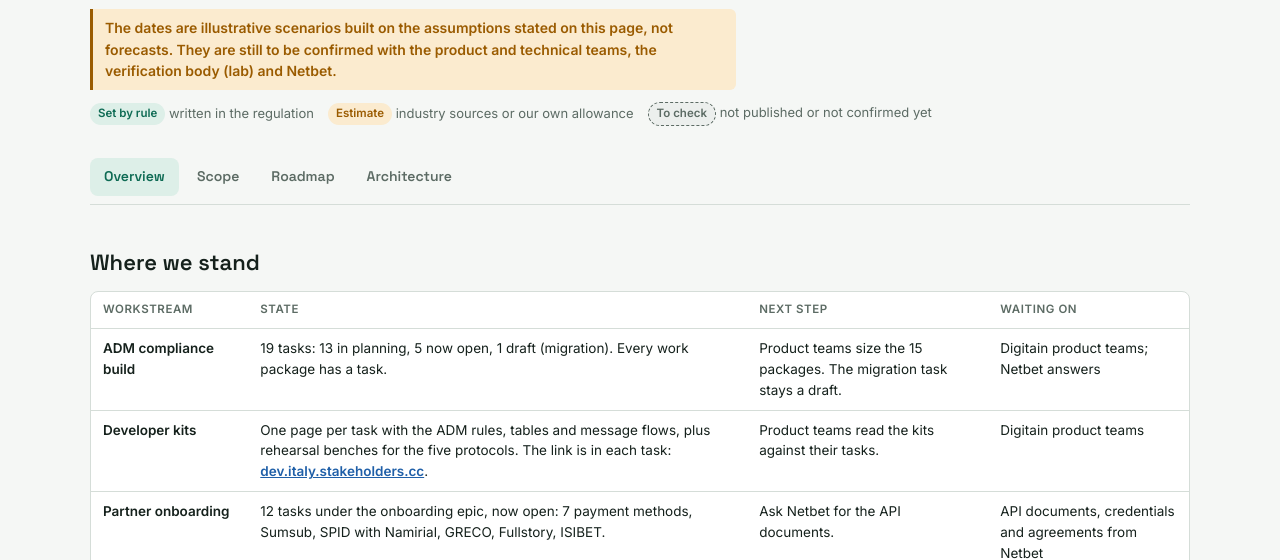
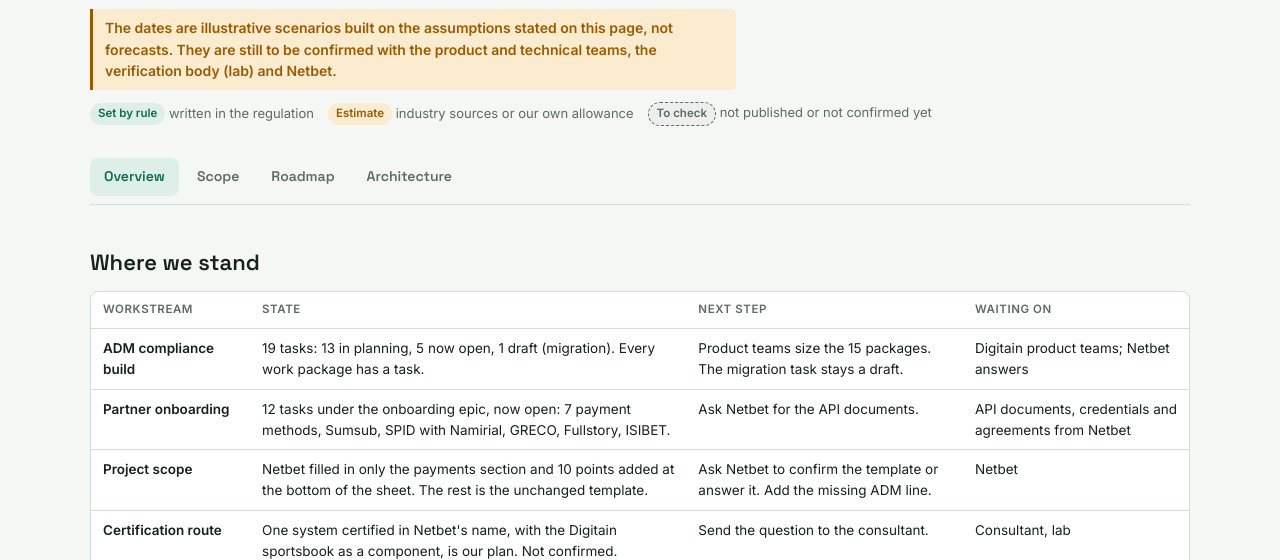
Before and after one commit to MkrtDav/custom.css, a plain HTML site: page apps/web/public/italy/programme.html in a window 1280 px wide. Shown: the part 240-800 px from the top of the page. Drawn offline with Linux system fonts and the light colour scheme.

Commit message:
Update Programme page to latest artifact version
Co-Authored-By: Claude Sonnet 5.5 <noreply@anthropic.com>
Claude-Session: https://claude.ai/code/session_01R7ACYTXnz1xsrJMk4YtN6t

```diff
--- a/apps/web/public/italy/programme.html
+++ b/apps/web/public/italy/programme.html
@@ -222,7 +222,7 @@ figcaption{font-size:13.5px;color:var(--mute);max-width:90ch}
       <thead><tr><th>Workstream</th><th>State</th><th>Next step</th><th>Waiting on</th></tr></thead>
       <tbody>
         <tr><td class="area">ADM compliance build</td><td>19 tasks: 13 in planning, 5 now open, 1 draft (migration). Every work package has a task.</td><td>Product teams size the 15 packages. The migration task stays a draft.</td><td>Digitain product teams; Netbet answers</td></tr>
-        <tr><td class="area">Developer kits</td><td>One page per task with the ADM rules, tables and message flows, plus rehearsal benches for the five protocols. The link is in each task: <a href="https://dev.italy.stakeholders.cc/" target="_blank" rel="noopener">dev.italy.stakeholders.cc</a>.</td><td>Product teams read the kits against their tasks.</td><td>Digitain product teams</td></tr>
+
         <tr><td class="area">Partner onboarding</td><td>12 tasks under the onboarding epic, now open: 7 payment methods, Sumsub, SPID with Namirial, GRECO, Fullstory, ISIBET.</td><td>Ask Netbet for the API documents.</td><td>API documents, credentials and agreements from Netbet</td></tr>
         <tr><td class="area">Project scope</td><td>Netbet filled in only the payments section and 10 points added at the bottom of the sheet. The rest is the unchanged template.</td><td>Ask Netbet to confirm the template or answer it. Add the missing ADM line.</td><td>Netbet</td></tr>
         <tr><td class="area">Certification route</td><td>One system certified in Netbet's name, with the Digitain sportsbook as a component, is our plan. Not confirmed.</td><td>Send the question to the consultant.</td><td>Consultant, lab</td></tr>
@@ -370,7 +370,7 @@ figcaption{font-size:13.5px;color:var(--mute);max-width:90ch}
 <div class="view" id="v-roadmap" hidden>
 <section aria-labelledby="map">
   <h2 id="map">1. What ADM requires, by platform area</h2>
-  <p class="sub">What ADM requires of each part of the platform, the message that carries it to ADM, and the Jira tasks that cover it. Each task links to its developer kit at <a href="https://dev.italy.stakeholders.cc/" target="_blank" rel="noopener">dev.italy.stakeholders.cc</a>.</p>
+  <p class="sub">What ADM requires of each part of the platform, the message that carries it to ADM, and the Jira tasks that cover it.</p>
   <details class="pkg">
   <summary>Show the requirements and their tasks</summary>
   <div class="tablewrap">
```
